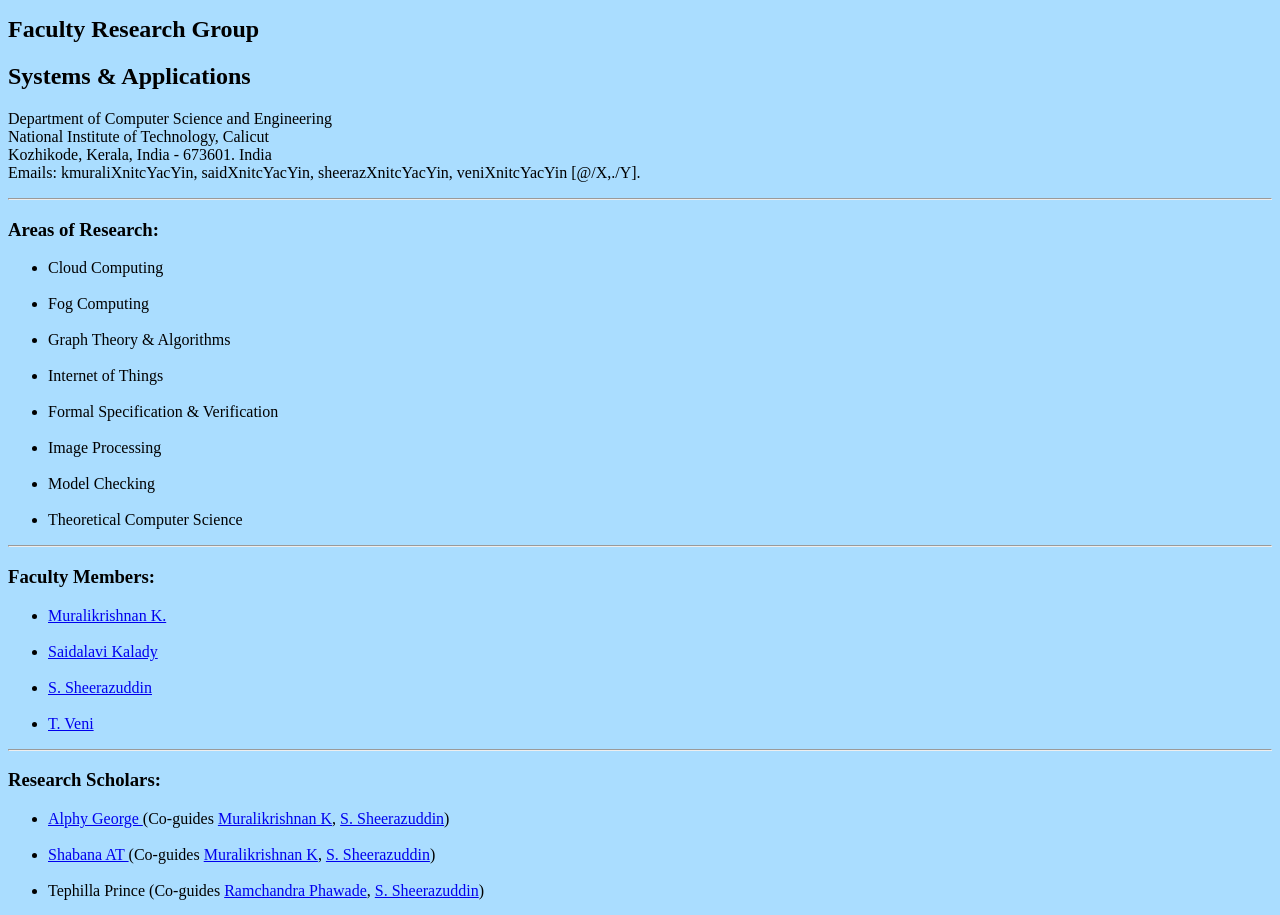
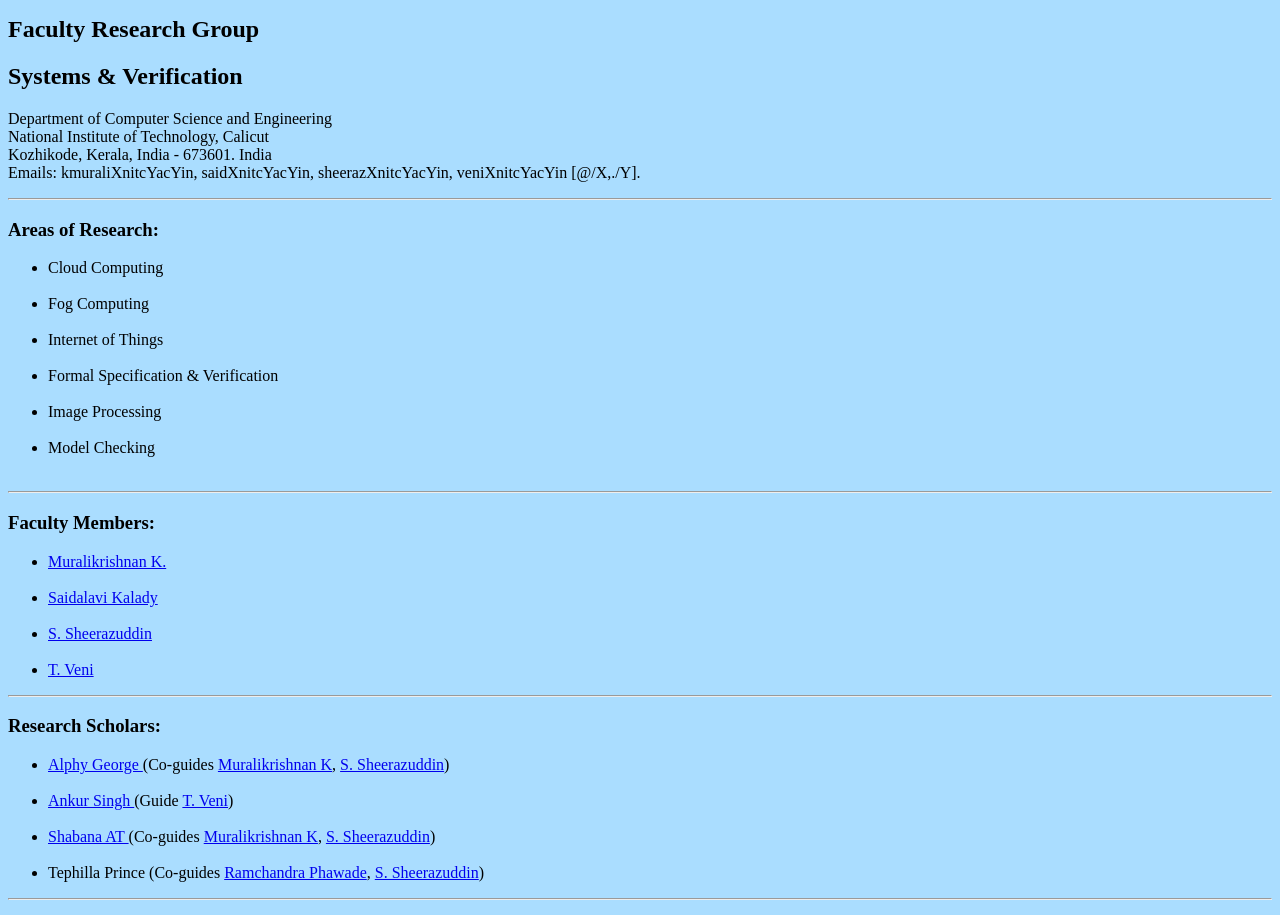
Before and after one commit to sheeraz-git/FRG, a plain HTML site: page index.html in a window 1280 px wide. Shown: the top 915 px of the page. Drawn offline with Linux system fonts and the light colour scheme.

Commit message:
Update index.html

```diff
--- a/index.html
+++ b/index.html
@@ -9,7 +9,7 @@ charset=iso-8859-15">
 </head>
 <body style="background-color:#AADDFF;">
 <h1 style="font-size:150%;">Faculty Research Group</h1>
-<h2 style="font-size:150%;">Systems & Applications</h2>
+<h2 style="font-size:150%;">Systems & Verification</h2>
 <p style="font-size:100%;">Department of Computer Science and Engineering<br>
 National Institute of Technology, Calicut<br>
 Kozhikode, Kerala, India - 673601. India<br>
@@ -19,12 +19,10 @@ Emails: kmuraliXnitcYacYin, saidXnitcYacYin, sheerazXnitcYacYin, veniXnitcYacYin
 <ul>
   <li>Cloud Computing</li><br>
   <li>Fog Computing</li> <br>
-  <li>Graph Theory & Algorithms</li><br>
   <li>Internet of Things</li><br>
   <li>Formal Specification & Verification</li><br>
   <li>Image Processing</li><br>
   <li>Model Checking</li><br>
-  <li>Theoretical Computer Science</li>
 </ul>
 <HR>
 <h3>Faculty Members:</h3>
@@ -38,6 +36,7 @@ Emails: kmuraliXnitcYacYin, saidXnitcYacYin, sheerazXnitcYacYin, veniXnitcYacYin
 <h3>Research Scholars:</h3>
 <ul>
   <li><a href="https://alphygeorgev.github.io/" target="_blank"> Alphy George </a> (Co-guides  <a href="https://people.cse.nitc.ac.in/muralikrishnan/" target="_blank">Muralikrishnan K</a>, <a href="https://sheerazuddins.github.io/" target="_blank">S. Sheerazuddin</a>) </li><br>
+  <li><a href="https://in.linkedin.com/in/ankur-singh-b0342b1b1" target="_blank"> Ankur Singh </a> (Guide  <a href="https://sites.google.com/nitc.ac.in/veni" target="_blank">T. Veni</a>) </li><br>
   <li><a href="https://shabananishaq.github.io/shabananishaq/" target="_blank"> Shabana AT </a> (Co-guides  <a href="https://people.cse.nitc.ac.in/muralikrishnan/" target="_blank">Muralikrishnan K</a>, <a href="https://sheerazuddins.github.io/" target="_blank">S. Sheerazuddin</a>) </li><br>
   <li>Tephilla Prince (Co-guides  <a href="https://phawaderamchandra.github.io/" target="_blank">Ramchandra Phawade</a>, <a href="https://sheerazuddins.github.io/" target="_blank">S. Sheerazuddin</a>) </li>
 </ul>
```
